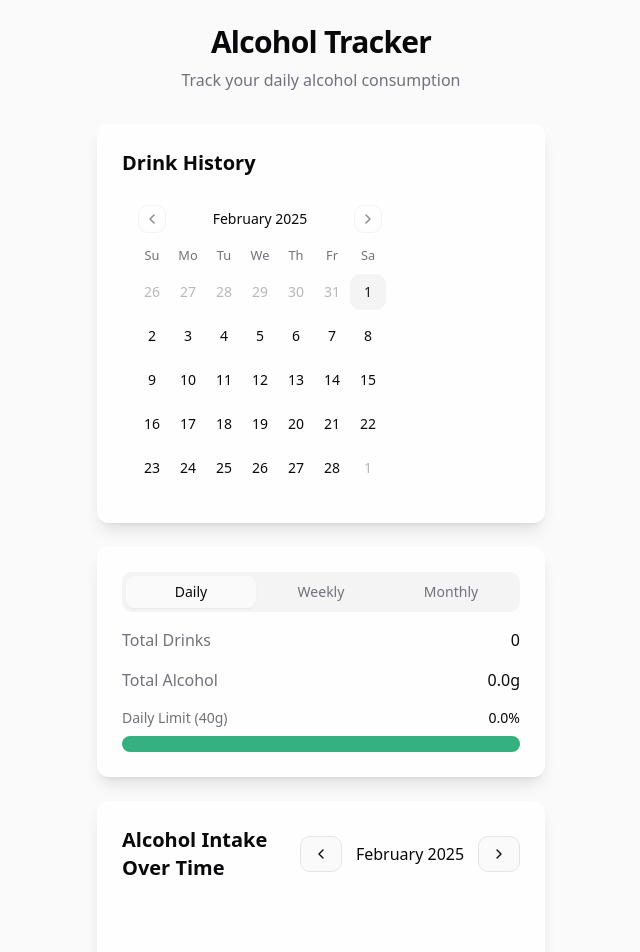
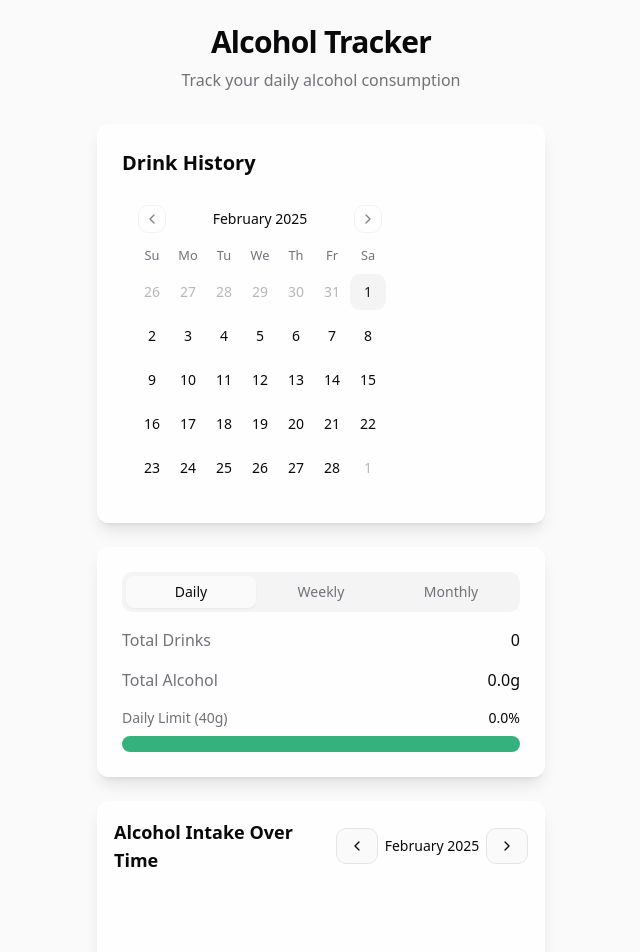
Before and after one commit to dpesha/alcohol-gramma-tracker, a React (Vite) app: page / in a window 1280 px wide. Shown: the top 952 px of the page, without its empty margins (319-959 px from the left). Built offline with nearby package versions, Linux system fonts and the light colour scheme.

Commit message:
Fix: Adjust graph layout
The graph was expanding beyond its designated layout area. This commit addresses the layout issue to ensure the graph fits within the intended boundaries.

```diff
--- a/src/components/AlcoholGraph.tsx
+++ b/src/components/AlcoholGraph.tsx
@@ -46,10 +46,10 @@ const AlcoholGraph = ({ drinks }: AlcoholGraphProps) => {
   };
 
   return (
-    <Card className="glass-card p-6 w-full max-w-md mx-auto mt-6 fade-in">
-      <div className="flex justify-between items-center mb-4">
-        <h2 className="text-xl font-semibold">Alcohol Intake Over Time</h2>
-        <div className="flex items-center gap-2">
+    <Card className="glass-card p-4 w-full max-w-md mx-auto mt-6 fade-in">
+      <div className="flex justify-between items-center mb-2">
+        <h2 className="text-lg font-semibold">Alcohol Intake Over Time</h2>
+        <div className="flex items-center gap-1">
           <Button
             variant="outline"
             size="sm"
@@ -57,7 +57,7 @@ const AlcoholGraph = ({ drinks }: AlcoholGraphProps) => {
           >
             <ChevronLeft className="h-4 w-4" />
           </Button>
-          <span className="min-w-[120px] text-center">
+          <span className="min-w-[100px] text-center text-sm">
             {format(currentMonth, 'MMMM yyyy')}
           </span>
           <Button
@@ -69,7 +69,7 @@ const AlcoholGraph = ({ drinks }: AlcoholGraphProps) => {
           </Button>
         </div>
       </div>
-      <div className="h-[300px] w-full">
+      <div className="h-[250px] w-full">
         {dailyData.length > 0 ? (
           <ChartContainer
             className="h-full"
@@ -82,21 +82,26 @@ const AlcoholGraph = ({ drinks }: AlcoholGraphProps) => {
               },
             }}
           >
-            <LineChart data={dailyData}>
+            <LineChart
+              data={dailyData}
+              margin={{ top: 10, right: 10, left: 40, bottom: 20 }}
+            >
               <XAxis
                 dataKey="date"
                 stroke="hsl(var(--muted-foreground))"
-                fontSize={12}
+                fontSize={11}
                 tickFormatter={(date) => format(new Date(date), 'd')}
+                dy={10}
               />
               <YAxis
                 stroke="hsl(var(--muted-foreground))"
-                fontSize={12}
+                fontSize={11}
                 label={{
                   value: 'Alcohol (g)',
                   angle: -90,
                   position: 'insideLeft',
-                  style: { fontSize: '12px' }
+                  style: { fontSize: '11px' },
+                  dx: -20
                 }}
               />
               <Tooltip
```
